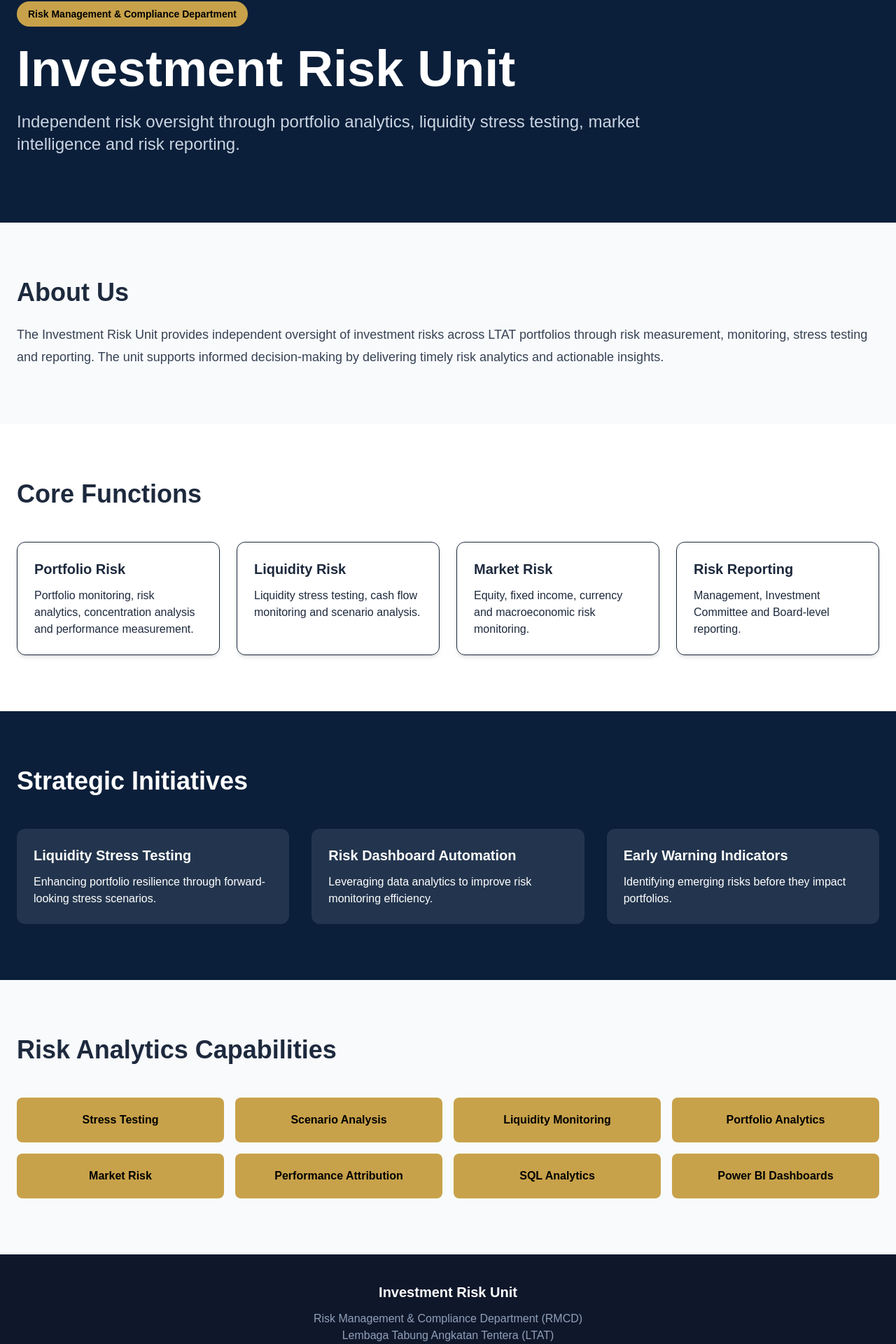
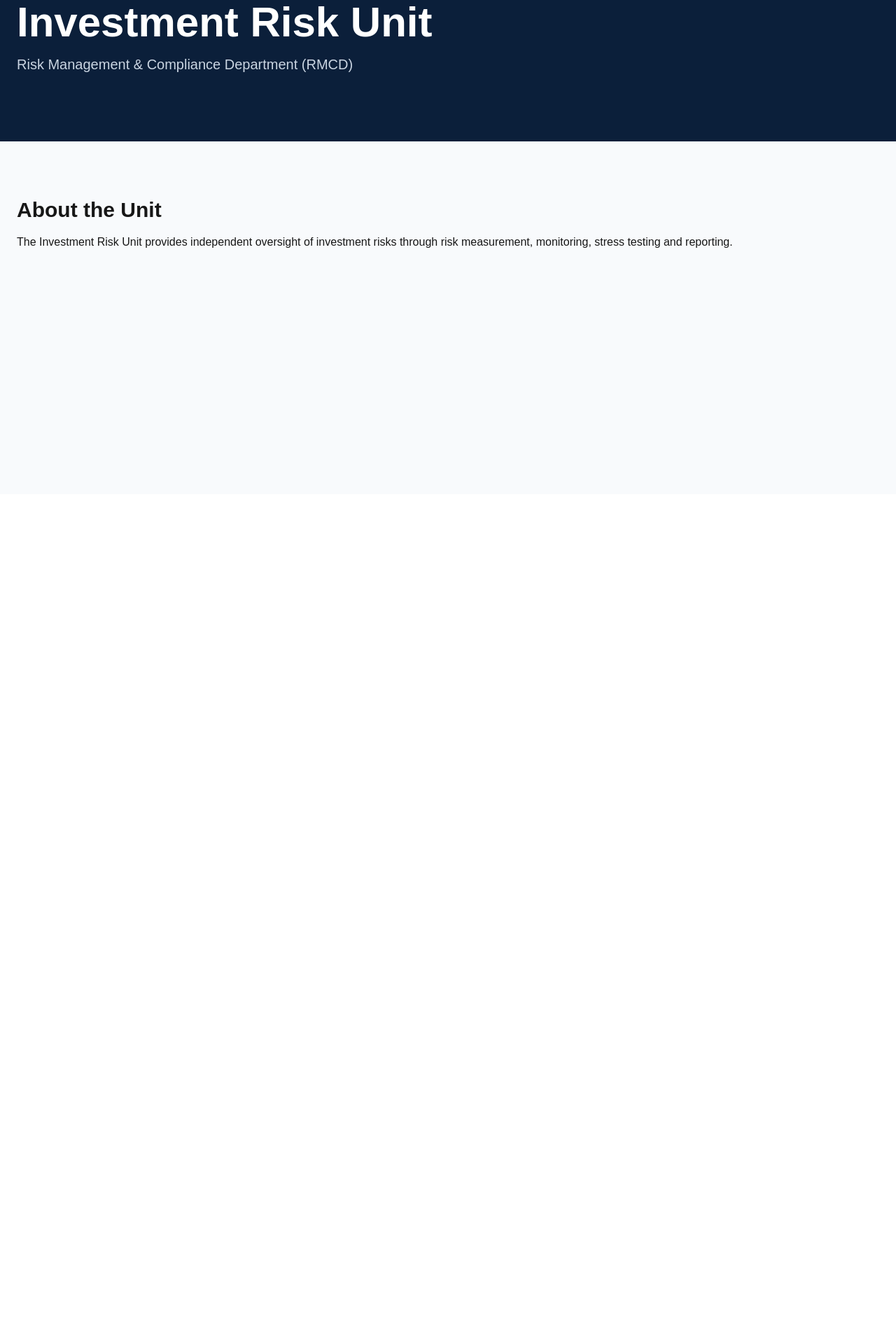
Before and after one commit to najmuddinfauzi/rmcd-iru, a Next.js app: page / in a window 1280 px wide. Shown: the part 94-2014 px from the top of the page at 70% size. After the commit the page ends 800 px from the top, so only its background shows below. Built offline with nearby package versions, Linux system fonts and the light colour scheme.

Commit message:
Update RMCD website

```diff
--- a/app/page.tsx
+++ b/app/page.tsx
@@ -1,185 +1,29 @@
 export default function Home() {
   return (
-    <main className="min-h-screen bg-slate-50 text-slate-800">
-
-      {/* Hero Section */}
+    <main className="min-h-screen bg-slate-50">
       <section className="bg-[#0B1F3A] text-white">
         <div className="max-w-7xl mx-auto px-6 py-24">
-
-          <div className="inline-block bg-[#C8A24A] text-black px-4 py-2 rounded-full text-sm font-semibold mb-6">
-            Risk Management & Compliance Department
-          </div>
-
-          <h1 className="text-5xl md:text-7xl font-bold mb-6">
+          <h1 className="text-6xl font-bold mb-4">
             Investment Risk Unit
           </h1>
 
-          <p className="text-xl md:text-2xl text-slate-300 max-w-4xl">
-            Independent risk oversight through portfolio analytics,
-            liquidity stress testing, market intelligence and risk reporting.
+          <p className="text-xl text-slate-300">
+            Risk Management & Compliance Department (RMCD)
           </p>
-
         </div>
       </section>
 
-      {/* About */}
       <section className="max-w-7xl mx-auto px-6 py-20">
-        <h2 className="text-4xl font-bold mb-6">
-          About Us
+        <h2 className="text-3xl font-bold mb-4">
+          About the Unit
         </h2>
 
-        <p className="text-lg text-gray-700 leading-8">
+        <p>
           The Investment Risk Unit provides independent oversight of
-          investment risks across LTAT portfolios through risk measurement,
-          monitoring, stress testing and reporting. The unit supports
-          informed decision-making by delivering timely risk analytics
-          and actionable insights.
+          investment risks through risk measurement, monitoring,
+          stress testing and reporting.
         </p>
       </section>
-
-      {/* Core Functions */}
-      <section className="bg-white py-20">
-        <div className="max-w-7xl mx-auto px-6">
-
-          <h2 className="text-4xl font-bold mb-12">
-            Core Functions
-          </h2>
-
-          <div className="grid md:grid-cols-2 lg:grid-cols-4 gap-6">
-
-            <div className="p-6 rounded-xl shadow-md border">
-              <h3 className="font-bold text-xl mb-3">
-                Portfolio Risk
-              </h3>
-              <p>
-                Portfolio monitoring, risk analytics, concentration analysis and performance measurement.
-              </p>
-            </div>
-
-            <div className="p-6 rounded-xl shadow-md border">
-              <h3 className="font-bold text-xl mb-3">
-                Liquidity Risk
-              </h3>
-              <p>
-                Liquidity stress testing, cash flow monitoring and scenario analysis.
-              </p>
-            </div>
-
-            <div className="p-6 rounded-xl shadow-md border">
-              <h3 className="font-bold text-xl mb-3">
-                Market Risk
-              </h3>
-              <p>
-                Equity, fixed income, currency and macroeconomic risk monitoring.
-              </p>
-            </div>
-
-            <div className="p-6 rounded-xl shadow-md border">
-              <h3 className="font-bold text-xl mb-3">
-                Risk Reporting
-              </h3>
-              <p>
-                Management, Investment Committee and Board-level reporting.
-              </p>
-            </div>
-
-          </div>
-
-        </div>
-      </section>
-
-      {/* Strategic Initiatives */}
-      <section className="bg-[#0B1F3A] text-white py-20">
-        <div className="max-w-7xl mx-auto px-6">
-
-          <h2 className="text-4xl font-bold mb-12">
-            Strategic Initiatives
-          </h2>
-
-          <div className="grid md:grid-cols-3 gap-8">
-
-            <div className="bg-white/10 p-6 rounded-xl">
-              <h3 className="font-bold text-xl mb-3">
-                Liquidity Stress Testing
-              </h3>
-              <p>
-                Enhancing portfolio resilience through forward-looking stress scenarios.
-              </p>
-            </div>
-
-            <div className="bg-white/10 p-6 rounded-xl">
-              <h3 className="font-bold text-xl mb-3">
-                Risk Dashboard Automation
-              </h3>
-              <p>
-                Leveraging data analytics to improve risk monitoring efficiency.
-              </p>
-            </div>
-
-            <div className="bg-white/10 p-6 rounded-xl">
-              <h3 className="font-bold text-xl mb-3">
-                Early Warning Indicators
-              </h3>
-              <p>
-                Identifying emerging risks before they impact portfolios.
-              </p>
-            </div>
-
-          </div>
-
-        </div>
-      </section>
-
-      {/* Capabilities */}
-      <section className="max-w-7xl mx-auto px-6 py-20">
-
-        <h2 className="text-4xl font-bold mb-12">
-          Risk Analytics Capabilities
-        </h2>
-
-        <div className="grid md:grid-cols-4 gap-4">
-
-          {[
-            "Stress Testing",
-            "Scenario Analysis",
-            "Liquidity Monitoring",
-            "Portfolio Analytics",
-            "Market Risk",
-            "Performance Attribution",
-            "SQL Analytics",
-            "Power BI Dashboards"
-          ].map((item) => (
-            <div
-              key={item}
-              className="bg-[#C8A24A] text-black font-semibold rounded-lg p-5 text-center"
-            >
-              {item}
-            </div>
-          ))}
-
-        </div>
-
-      </section>
-
-      {/* Footer */}
-      <footer className="bg-slate-900 text-white py-10">
-        <div className="max-w-7xl mx-auto px-6 text-center">
-
-          <h3 className="font-bold text-xl mb-3">
-            Investment Risk Unit
-          </h3>
-
-          <p className="text-slate-400">
-            Risk Management & Compliance Department (RMCD)
-          </p>
-
-          <p className="text-slate-400">
-            Lembaga Tabung Angkatan Tentera (LTAT)
-          </p>
-
-        </div>
-      </footer>
-
     </main>
   );
 }
```
